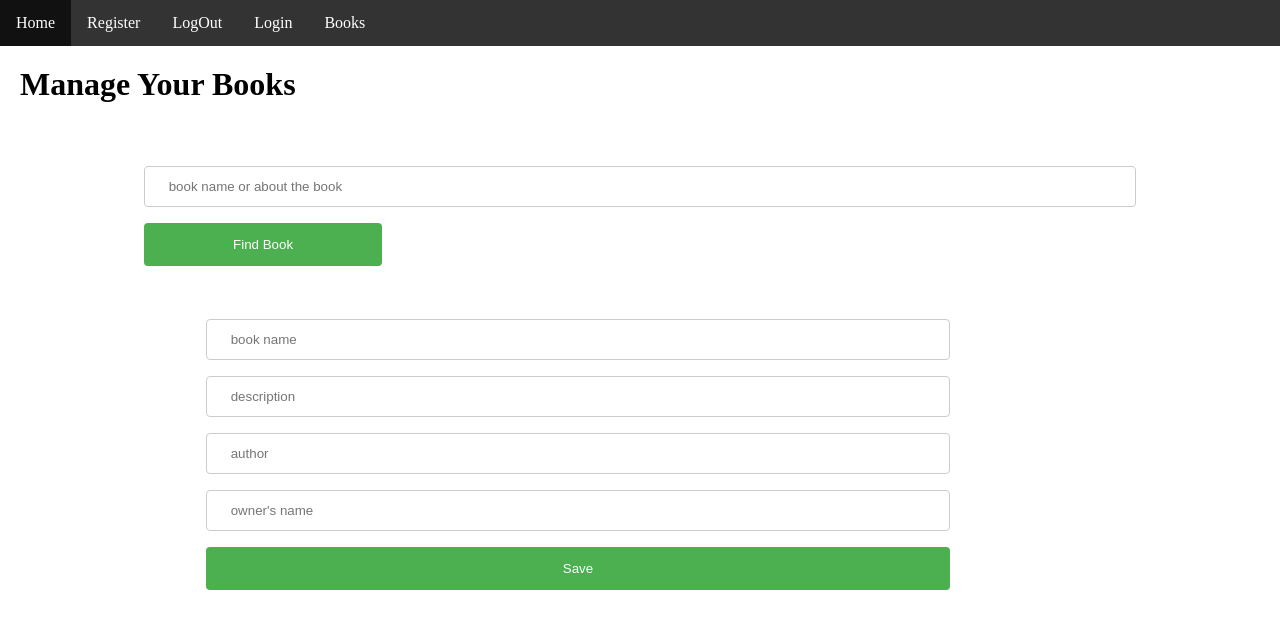
After one commit to AshanManuka/Login-system, a PHP site: page /book.php in a window 1280 px wide. The commit adds this page. Shown: the top 629 px of the page. Run offline with PHP 8.4, Linux system fonts and the light colour scheme.

Commit message:
save book details

```diff
--- /dev/null
+++ b/book.php
@@ -0,0 +1,32 @@
+<?php
+include_once 'header.php';
+?>
+
+<h1>Manage Your Books</h1>
+</br>
+
+<div class="bookDiv">
+<input type="text" class="bookField" name="booksearchname" placeholder=" book name or about the book">
+<button class="bookHomeBtn" name="find">Find Book</button>
+</div>
+
+<div class="subBookDiv">
+
+<form action="includes/book.inc.php" method="post">
+<input type="text" class="bookField" name="bookname" placeholder=" book name">
+<input type="text" class="bookField" name="bookdescription" placeholder=" description">
+<input type="text" class="bookField" name="bookauthor" placeholder=" author">
+<input type="text" class="bookField" name="bookowner" placeholder=" owner's name">
+
+<Button type="submit" name="submit">Save</Button>
+<!-- <Button type="update" name="update">Update</Button> -->
+</form>
+
+
+
+</div>
+
+
+<?php
+include_once 'footer.php';
+?>
--- a/header.php
+++ b/header.php
@@ -47,8 +47,32 @@
         box-sizing: border-box;
         }
 
+        .bookDiv{
+            width: 80%;
+            margin-left: 10%;
+            margin-top: 3%;
+        }
+
+        .subBookDiv{
+            width: 60%;
+            margin-left: 15%;
+            margin-top: 3%;
+        }
+
+
         button{
         width: 100%;
+        background-color: #4CAF50;
+        color: white;
+        padding: 14px 20px;
+        margin: 8px 0;
+        border: none;
+        border-radius: 4px;
+        cursor: pointer;
+        }
+
+        .bookHomeBtn{
+        width: 24%;
         background-color: #4CAF50;
         color: white;
         padding: 14px 20px;
@@ -83,8 +107,9 @@
 <ul>
   <li><a href="index.php">Home</a></li>
   <li><a href="signup.php">Register</a></li>
-  <li><a href="contact.php">Contact</a></li>
+  <li><a href="logout.php">LogOut</a></li>
   <li><a href="login.php">Login</a></li>
+  <li><a href="book.php">Books</a></li>
 </ul>
 
 <div class="container" style="margin:20px;">
```
Also changed, not shown: includes/book.inc.php (added, +25 -0 lines), includes/bookFunction.inc.php (added, +27 -0 lines), logout.php (renamed from contact.php).
